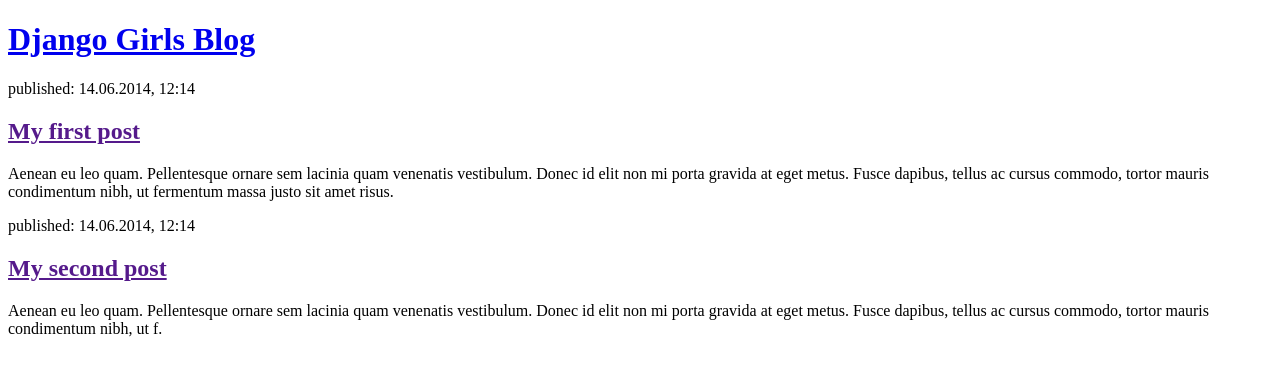
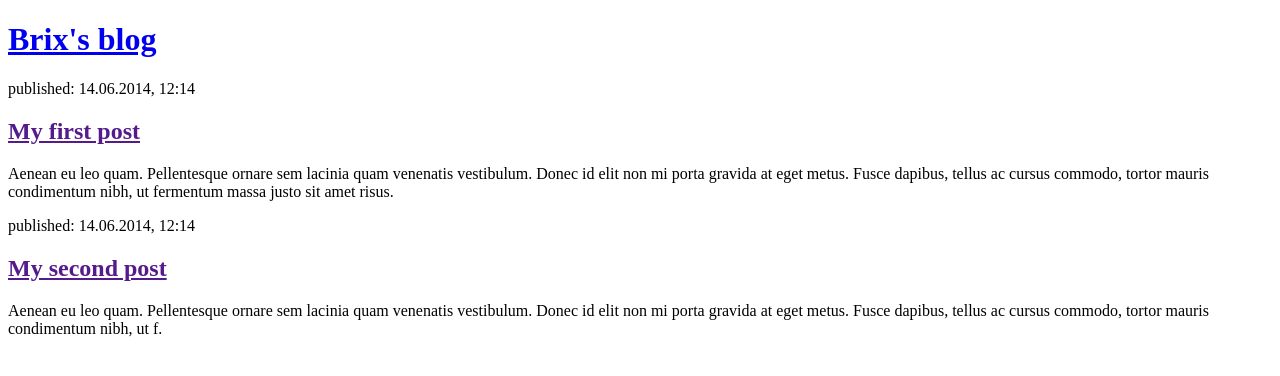
Before and after one commit to brexxCode/my-first-blog, a Django app: page / in a window 1280 px wide. Shown: the top 376 px of the page. Run offline with Django 3.2, Linux system fonts and the light colour scheme.

Commit message:
Changed the HTML for the site.

```diff
--- a/mysite/blog/templates/blog/post_list.html
+++ b/mysite/blog/templates/blog/post_list.html
@@ -1,11 +1,11 @@
 <!DOCTYPE html>
 <html>
     <head>
-        <title>Django Girls blog</title>
+        <title>Brix's blog</title>
     </head>
     <body>
         <header>
-            <h1><a href="/">Django Girls Blog</a></h1>
+            <h1><a href="/">Brix's blog</a></h1>
         </header>
 
         <article>
```
